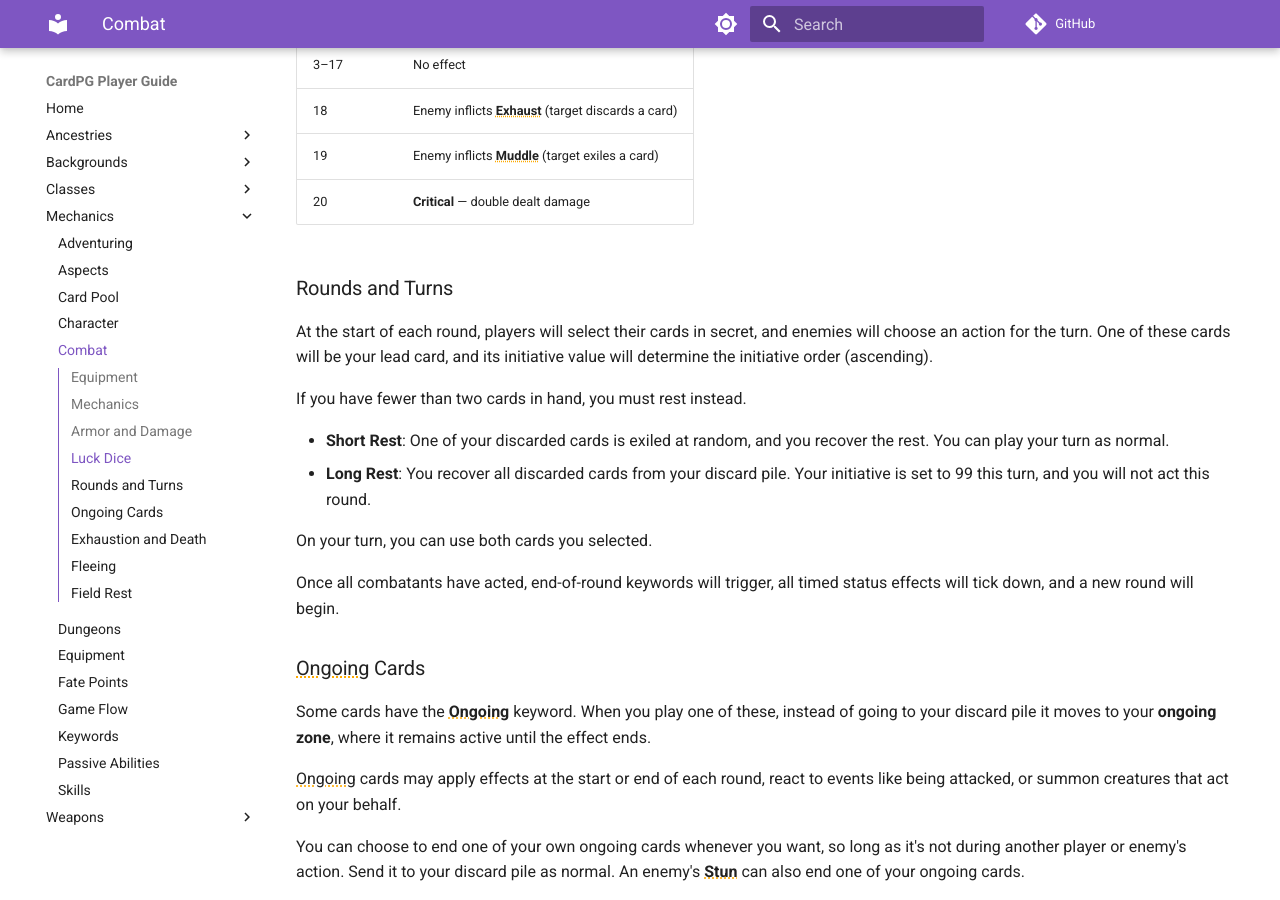
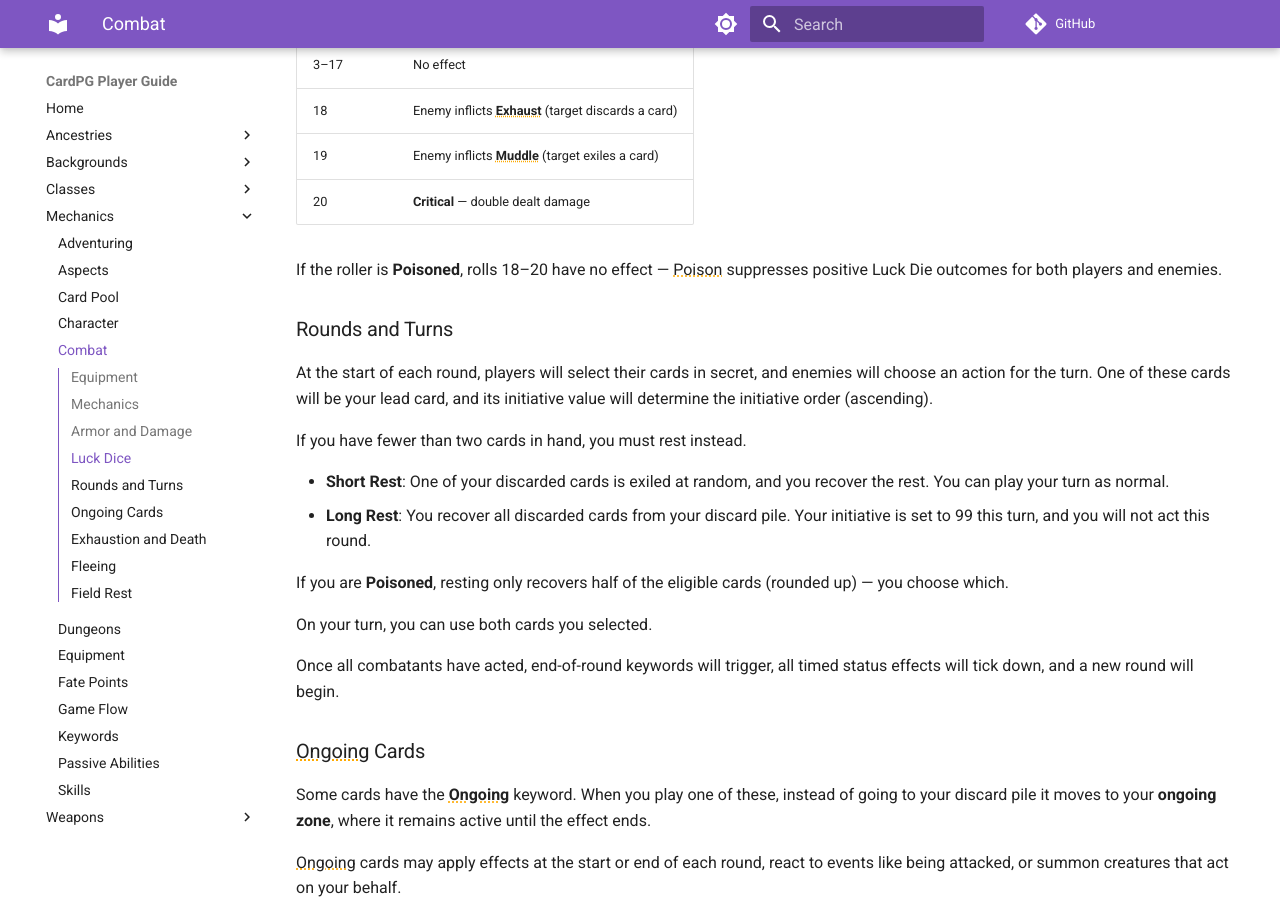
Before and after one commit to mrjoelpearce/CardPG-Guide, an MkDocs documentation site: the page built from docs/Mechanics/Combat.md, in a window 1280 px wide and 900 px high, scrolled down 1762 px. Built offline with MkDocs 1.6.1 and Material for MkDocs 9.7.7, drawn with Linux system fonts in a browser that asks for light colours; comment, search, counter and statistics services are not loaded.

Commit message:
Poison rebalance: interacts with rests, blocks positive luck die outcomes
Mirrors the same mechanic change from the main CardPG system repo.

```diff
--- a/docs/Mechanics/Combat.md
+++ b/docs/Mechanics/Combat.md
@@ -48,6 +48,8 @@ Players and enemies both have a D20 luck die, rolled along with the 4DF.
 | 19 | Enemy inflicts **Muddle** (target exiles a card) |
 | 20 | **Critical** — double dealt damage |
 
+If the roller is **Poisoned**, rolls 18–20 have no effect — Poison suppresses positive Luck Die outcomes for both players and enemies.
+
 ### Rounds and Turns
 At the start of each round, players will select their cards in secret, and enemies will choose an action for the turn. One of these cards will be your lead card, and its initiative value will determine the initiative order (ascending).
 
@@ -55,6 +57,8 @@ If you have fewer than two cards in hand, you must rest instead.
 
 * **Short Rest**: One of your discarded cards is exiled at random, and you recover the rest. You can play your turn as normal.
 * **Long Rest**: You recover all discarded cards from your discard pile. Your initiative is set to 99 this turn, and you will not act this round.
+
+If you are **Poisoned**, resting only recovers half of the eligible cards (rounded up) — you choose which.
 
 On your turn, you can use both cards you selected.
 
```
Also changed, not shown: docs/Mechanics/Keywords.md (+1 -1 lines).
